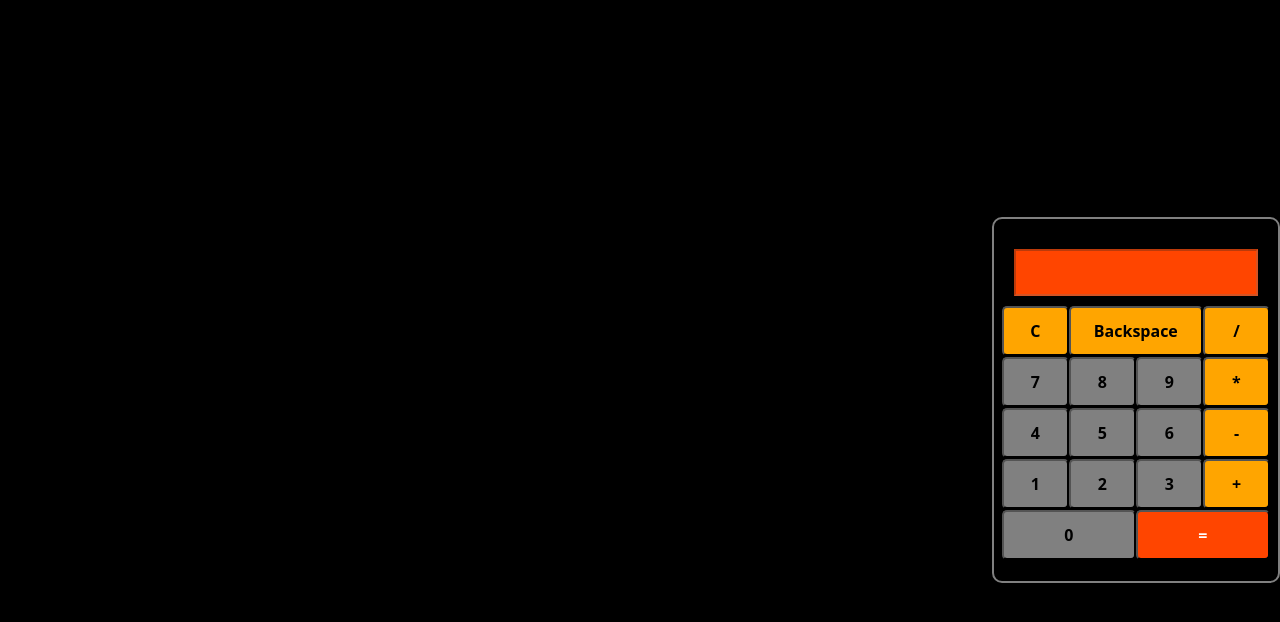
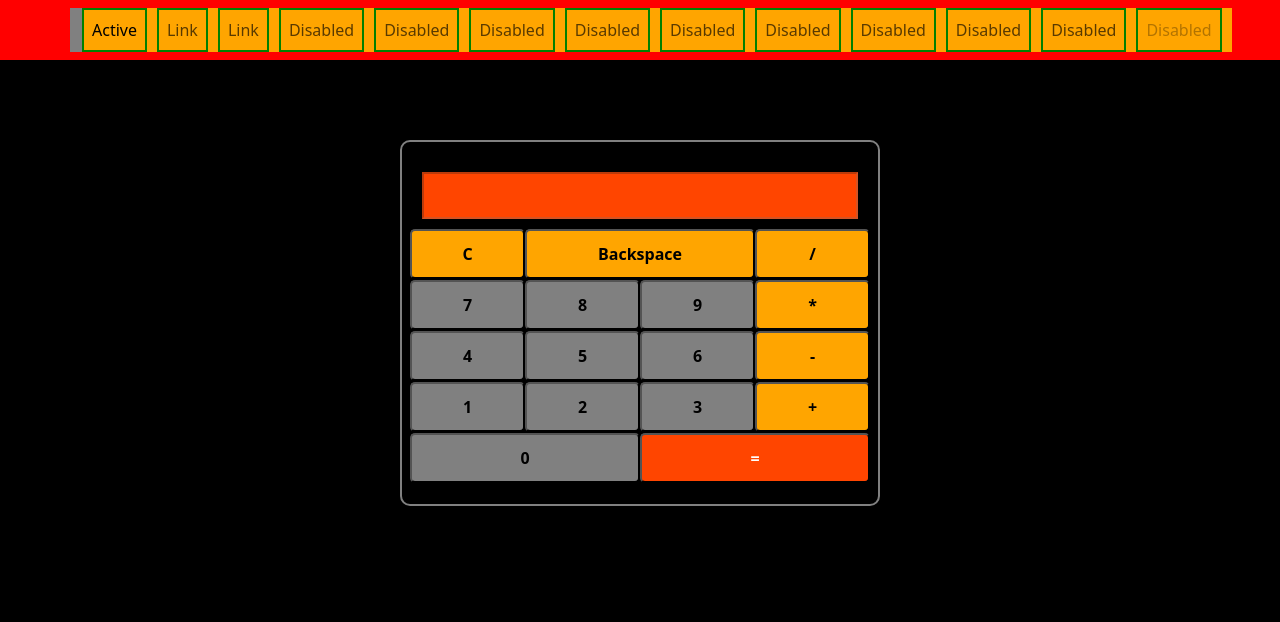
Before and after one commit to Mileriss/Calculo_Fatum, a plain HTML site: page index.html in a window 1280 px wide. Drawn offline with nearby package versions, Linux system fonts and the light colour scheme.

Commit message:
Identificação dos elementos de navbar

```diff
--- a/style.css
+++ b/style.css
@@ -1,12 +1,34 @@
 body{
-    display: flex;
-    justify-content: center;
-    align-items: center;
-    height: 100vh;
-    margin: 0 auto;
     background-color: black !important;
     color: white !important;
 }
+
+#navbar{
+    background-color: red;
+    margin-bottom: 5em;
+
+}
+
+#div-nav{
+    display: flex;
+    justify-content: space-around;
+    background-color: grey;
+}
+
+#lista-nav{
+    background-color: orange;
+}
+
+.nav-item{
+    border: 2px solid green;
+    margin-right: 10px;
+}
+
+.nav-link{
+    background-color: brown;
+}
+
+
 
 #grid-calculadora{
     background-color: black;
```
